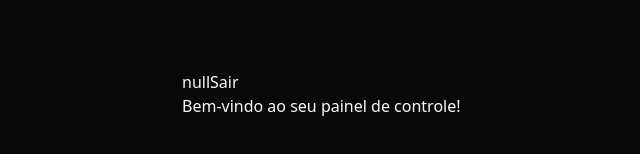
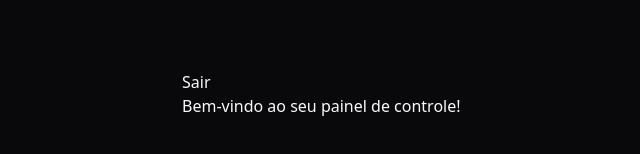
Before and after one commit to nayrgst/TodoList, a Next.js app: page /dashboard in a window 1280 px wide. Shown: the part 306-460 px from the top of the page, without its empty margins (58-698 px from the left). Built offline with nearby package versions, Linux system fonts and the light colour scheme; no server answers.

Commit message:
:wrench: chore: Ajustada o retorno da insformaçãoes do usuário na tela inicial.

```diff
--- /dev/null
+++ b/actions/logout.ts
@@ -0,0 +1,7 @@
+"use server";
+
+import { signOut } from "@/auth";
+
+export const logout = async () => {
+  await signOut();
+};
--- a/src/app/layout.tsx
+++ b/src/app/layout.tsx
@@ -18,9 +18,9 @@ export default async function RootLayout({
   const session = await auth();
 
   return (
-    <SessionProvider session={session}>
-      <html lang="en">
-        <body>
+    <html suppressHydrationWarning>
+      <body>
+        <SessionProvider session={session}>
           <ThemeProvider
             attribute="class"
             defaultTheme="dark"
@@ -29,8 +29,8 @@ export default async function RootLayout({
           >
             {children}
           </ThemeProvider>
-        </body>
-      </html>
-    </SessionProvider>
+        </SessionProvider>
+      </body>
+    </html>
   );
 }
--- a/src/components/Dashboard.tsx
+++ b/src/components/Dashboard.tsx
@@ -1,19 +1,20 @@
 "use client";
 import PageTransition from "@/components/PageTransition";
-import { signOut, useSession } from "next-auth/react";
+import { useSession } from "next-auth/react";
+import { logout } from "../../actions/logout";
 const Dashboard = () => {
-  const { data: session } = useSession();
+  const session = useSession();
 
-  const logout = () => {
-    signOut();
+  const handleLogout = async () => {
+    await logout();
   };
 
   return (
     <PageTransition>
       <section>
-        {JSON.stringify(session)}
+        <pre>{JSON.stringify(session?.data?.user)}</pre>
 
-        <button onClick={logout} type="submit">
+        <button onClick={handleLogout} type="submit">
           Sair
         </button>
         <p>Bem-vindo ao seu painel de controle!</p>
```
